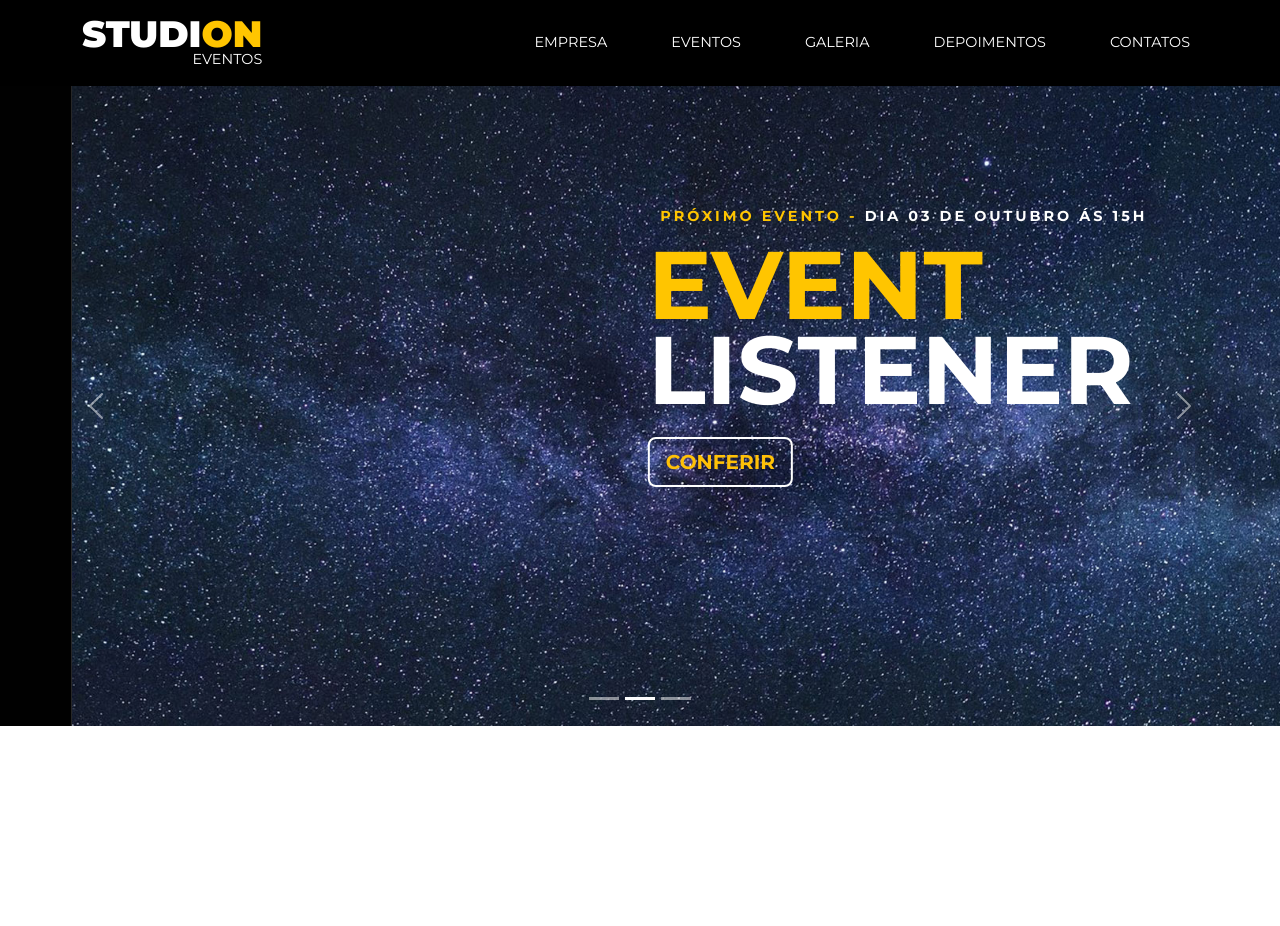
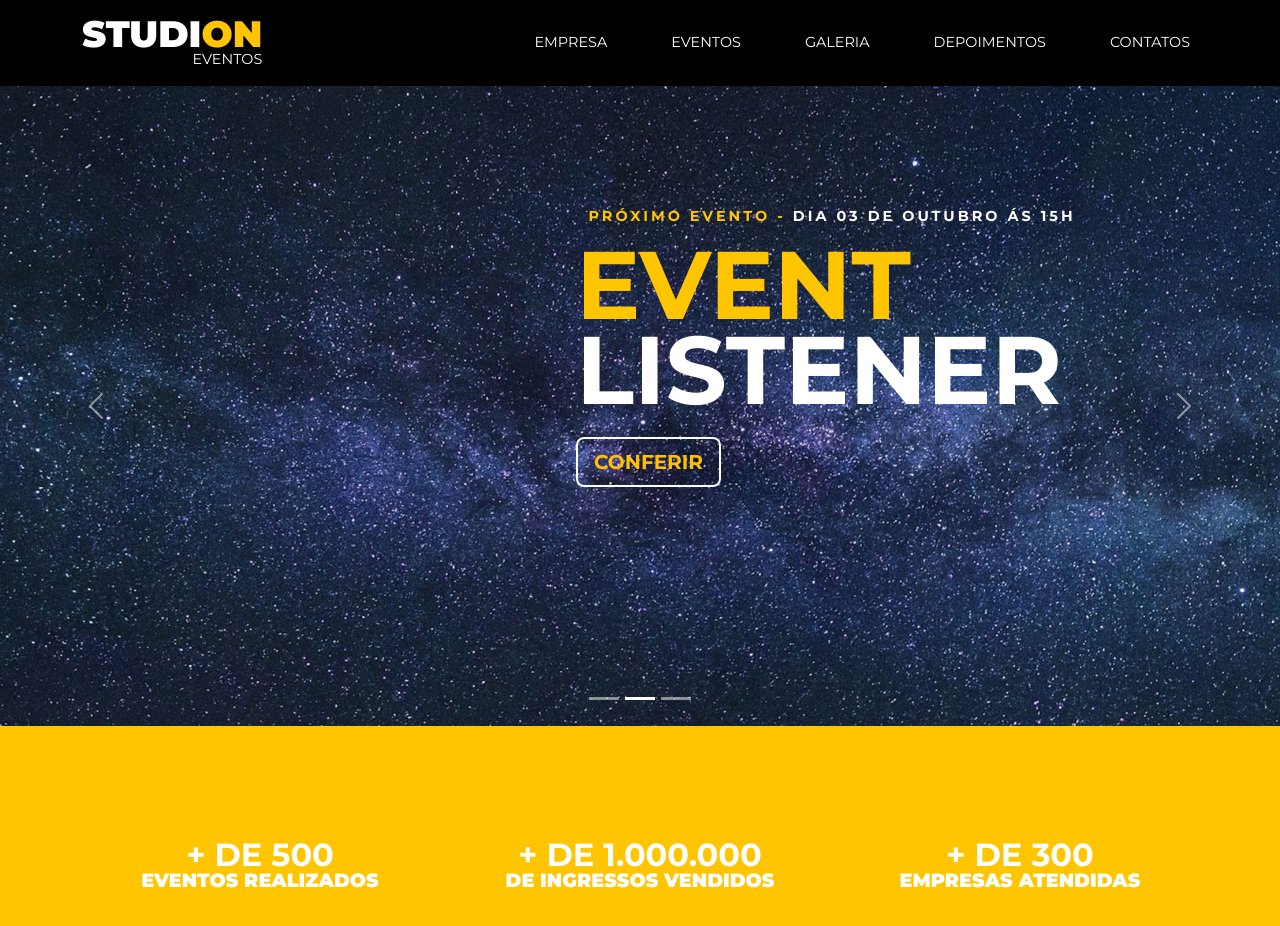
Before and after one commit to rafaelAugust0/StudiON, a React (Create React App) app: page / in a window 1280 px wide. Shown: the top 926 px of the page. Before the commit the page ends 800 px from the top, so only its background shows below. Built offline with nearby package versions, Linux system fonts and the light colour scheme.

Commit message:
creating new component with styles (COUNTER)

```diff
--- a/src/App.js
+++ b/src/App.js
@@ -4,12 +4,14 @@ import './App.scss'
 
 import Header from './components/Header';
 import Carousel from './components/Carousel'
+import Counter from './components/Counter'
 
 function App() {
   return (
     <div className="App">
       <Header/>
       <Carousel/>
+      <Counter/>
     </div>
   );
 }
--- /dev/null
+++ b/src/components/Counter.js
@@ -0,0 +1,33 @@
+import React from "react";
+import { Container, Row, Col } from "react-bootstrap";
+
+
+import './Counter.scss'
+
+const Counter = () => {
+    return (
+        <section className="counter d-flex justify-content-center align-items-center">
+            <Container className="text-center w-80">
+                <Row className="flex-lg-row flex-column">
+                    <Col className="py-3">
+                        <h3>+ de 500
+                            <span className="d-block">eventos realizados</span>
+                        </h3>
+                    </Col>
+                    <Col className="py-3">
+                        <h3>+ de 1.000.000
+                            <span className="d-block">de ingressos vendidos</span>
+                        </h3>
+                    </Col>
+                    <Col className="py-3">
+                        <h3>+ de 300
+                            <span className="d-block">empresas atendidas</span>
+                        </h3>
+                    </Col>
+                </Row>
+            </Container>
+        </section>
+    )
+}
+
+export default Counter;
--- /dev/null
+++ b/src/components/Counter.scss
@@ -0,0 +1,15 @@
+section.counter {
+    background-color: #ffc500;
+    height: 35vh;
+
+    & h3 {
+        font-size: 2rem;
+        font-weight: 700;
+        color: #fff;
+
+        & span {
+            font-size: 1.2rem;
+            text-align: center;
+        }
+    }
+}
```
